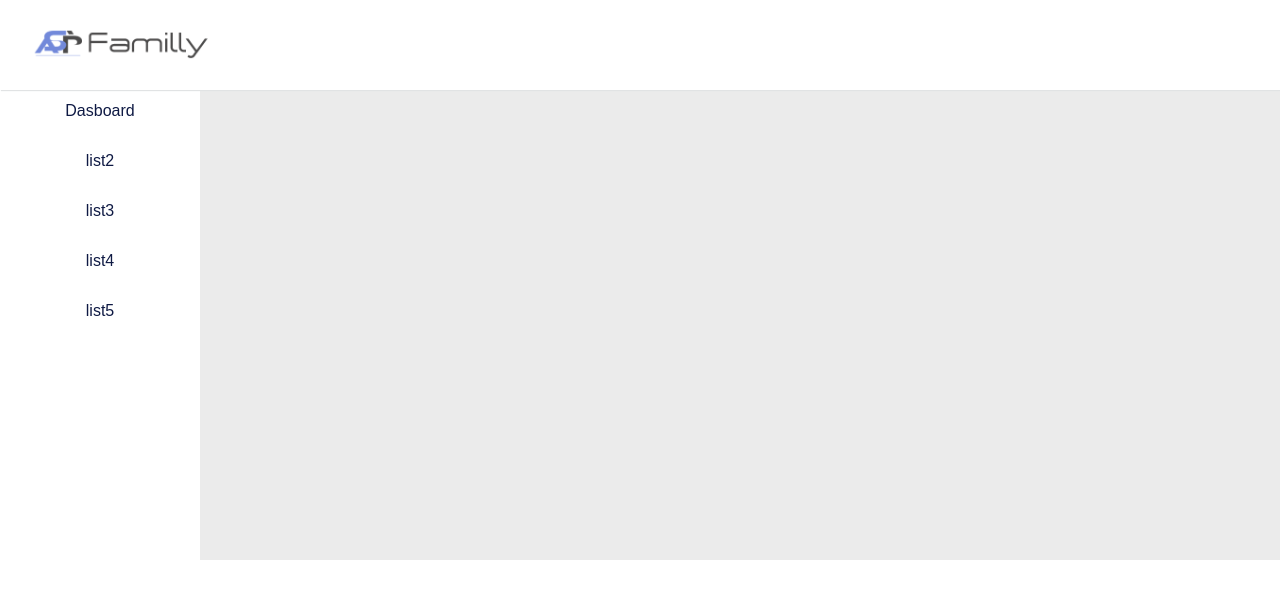
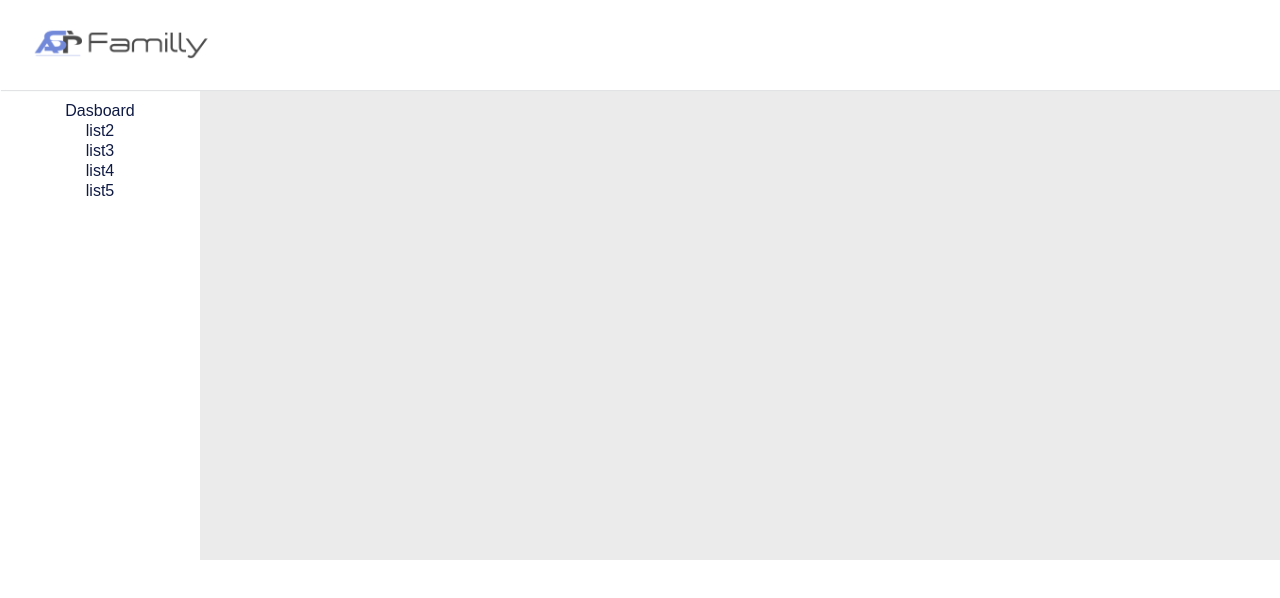
Before and after one commit to AhmadR0/ASP-Kasir, a plain HTML site: page home.html in a window 1280 px wide. Shown: the top 598 px of the page. Drawn offline with Linux system fonts and the light colour scheme.

Commit message:
Update home_style.css

```diff
--- a/home_style.css
+++ b/home_style.css
@@ -33,15 +33,15 @@ h1{
 }
 ul{
     list-style: none;
-    /* padding-top: 10px; */
+    padding-top: 10px;
 }
 li{
-    padding-top: 10px;
-    margin-bottom: 10px;
+    /* padding-top: 10px; */
+    /* margin-bottom: 10px; */
     text-align: center;
 }
 li:hover{
-    background-color: rgb(199, 242, 243);
+    background-color: rgb(229, 241, 250);
     width: auto;
     margin-left: 8px;
     margin-right: 8px;
@@ -51,21 +51,26 @@ li:hover{
 a{
     text-decoration: none;
     color: #0f1a44;
-    display: block;
-    padding-bottom: 10px;
+    display: inline-block;
+    width: auto;
+    /* margin-top: 10px; */
+    height: auto;
     font-size: 16px;
     font-family: 'Noto Sans Mende Kikakui', sans-serif;
 }
 a:hover{
+    background-color: rgb(229, 241, 250);
     text-decoration: none;
     color: #7289da;
-    display: block;
-
+    display: inline-block;
+    width: auto;
+    /* height: ; */
+    /* margin-top: 10px; */
     /* padding-bottom: 10px; */
     /* padding-right: 5px; */
 }
 header{
-    width: 1443px;
+    width: 1360px;
     background-color: rgb(255, 255, 255);
     height: 80px;
     position: fixed;
@@ -84,12 +89,12 @@ header{
     margin-left: 10px;
 }
 main{
-    width: 1365px;
+    width: 1360px;
     background-color: rgb(235, 235, 235);
     height: 550px;
 }
 footer{
-    width: 1365px;
+    width: 1360px;
     background-color: rgb(255, 255, 255);
     height: 80px;
 }
```
